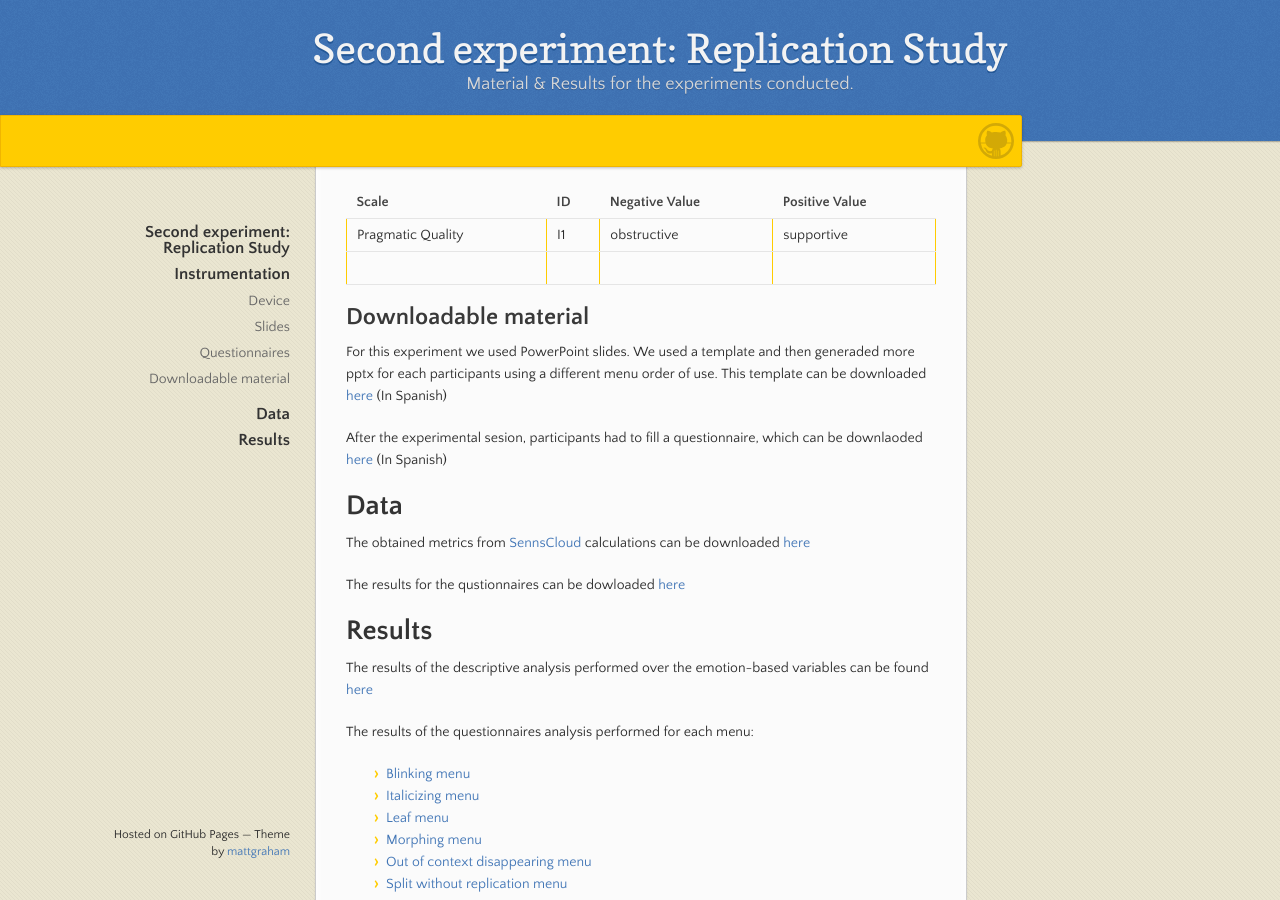
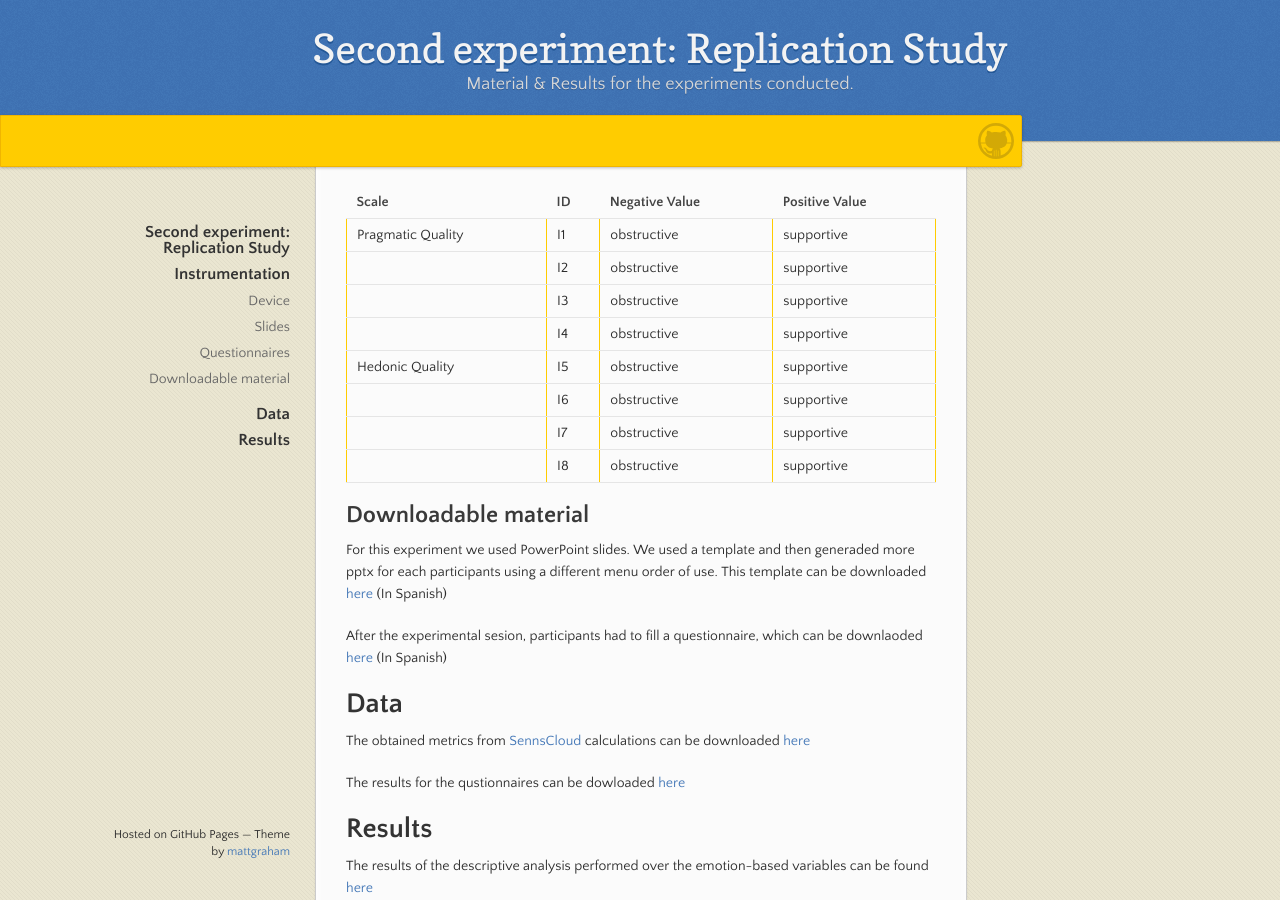
Before and after one commit to AnonExperiments/AnonExperiments.github.io, a Jekyll site: the page built from pages/Experiment-2.md, in a window 1280 px wide and 900 px high, scrolled down 1073 px. Built offline with Jekyll 4.4.1, drawn with Linux system fonts in a browser that asks for light colours; our own code applies the rules of GitHub Pages for plain Markdown files.

Commit message:
ueq items

```diff
--- a/pages/Experiment-2.md
+++ b/pages/Experiment-2.md
@@ -30,7 +30,14 @@ The UEQ-S consists of eight items that are grouped into two scales (hedonic qual
 | Scale       | ID 	| Negative Value | Positive Value |
 | ----------- | --- |----------- |----------- |----------- |
 | Pragmatic Quality | I1 | obstructive| supportive |
-|    |         |
+|  | I2 | obstructive| supportive |
+|  | I3 | obstructive| supportive |
+|  | I4 | obstructive| supportive |
+| ----------- | --- |----------- |----------- |----------- |
+| Hedonic Quality   | I5 | obstructive| supportive |
+|  | I6 | obstructive| supportive |
+|  | I7 | obstructive| supportive |
+|  | I8 | obstructive| supportive |
 
 
 
```
